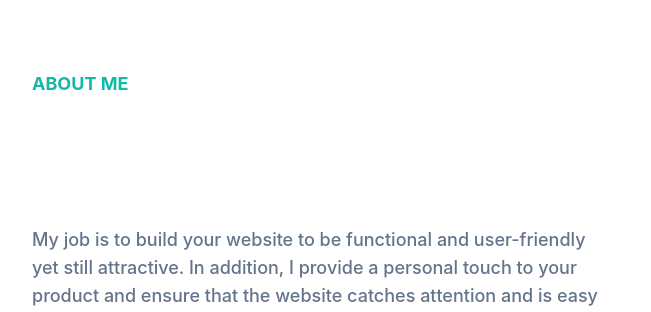
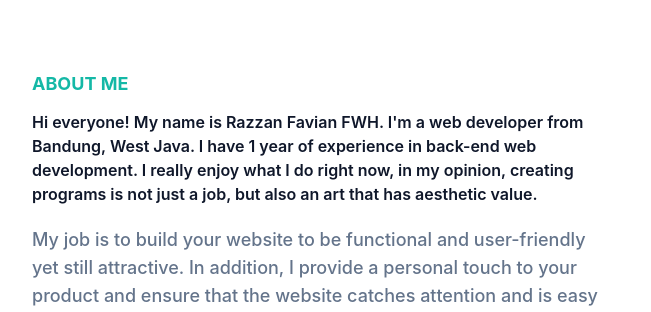
Before and after one commit to Zanns-lue/Zanns.github.io, a website: page index.html in a window 1280 px wide. Shown: the part 488-800 px from the top of the page, 0-651 px from the left. Drawn offline with Linux system fonts and the light colour scheme.

Commit message:
Update index.html

```diff
--- a/index.html
+++ b/index.html
@@ -185,7 +185,7 @@
             <h4 class="mb-3 text-lg font-bold uppercase text-primary">
               About me
             </h4>
-            <h2 class="mb-5 text-base font-semibold text-white">
+            <h2 class="mb-5 text-base font-semibold text-dark dark:text-white">
               Hi everyone! My name is Razzan Favian FWH. I'm a web developer
               from Bandung, West Java. I have 1 year of experience in back-end
               web development. I really enjoy what I do right now, in my
```
